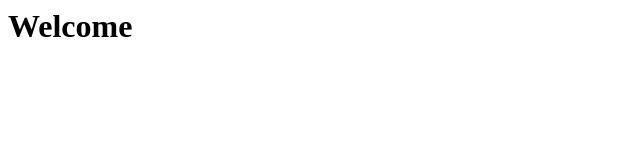
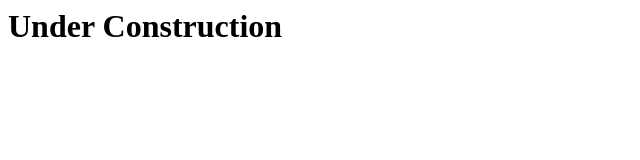
Before and after one commit to kanniprab03/mukhyaprana-fastfood-and-vadapavcenter, a plain HTML site: page index.html in a window 1280 px wide. Shown: the whole page, without its empty margins (0-640 px from the left). Drawn offline with Linux system fonts and the light colour scheme.

Commit message:
Update index.html

```diff
--- a/index.html
+++ b/index.html
@@ -5,6 +5,6 @@
   <meta name="google-site-verification" content="-m6lcG20jBYlucDBkDN-OXXB2g7W_YeAlyddMxkgi3k" />
 </head>
 <body>
-<h1>Welcome</h1>
+<h1>Under Construction </h1>
 </body>
 </html>
```
